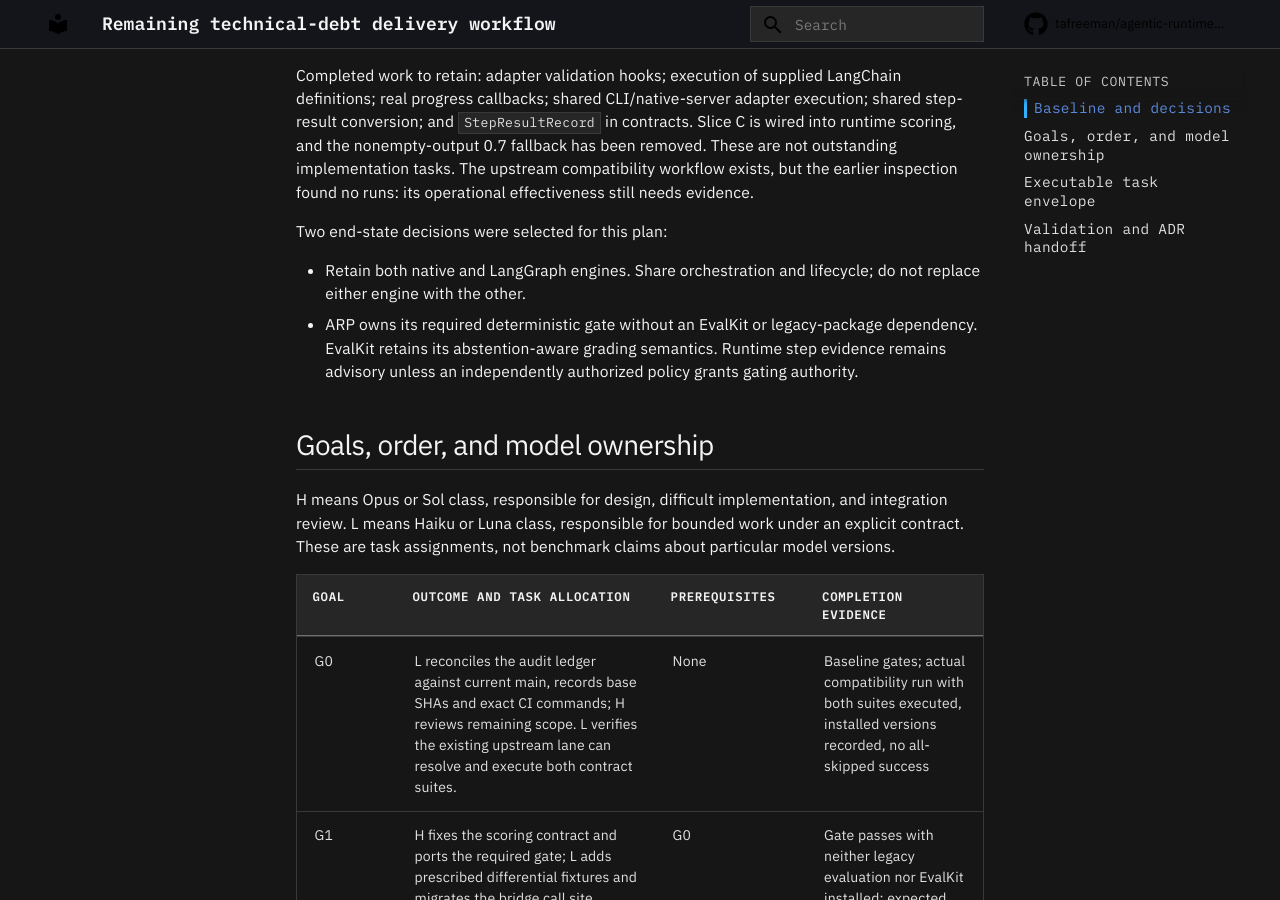
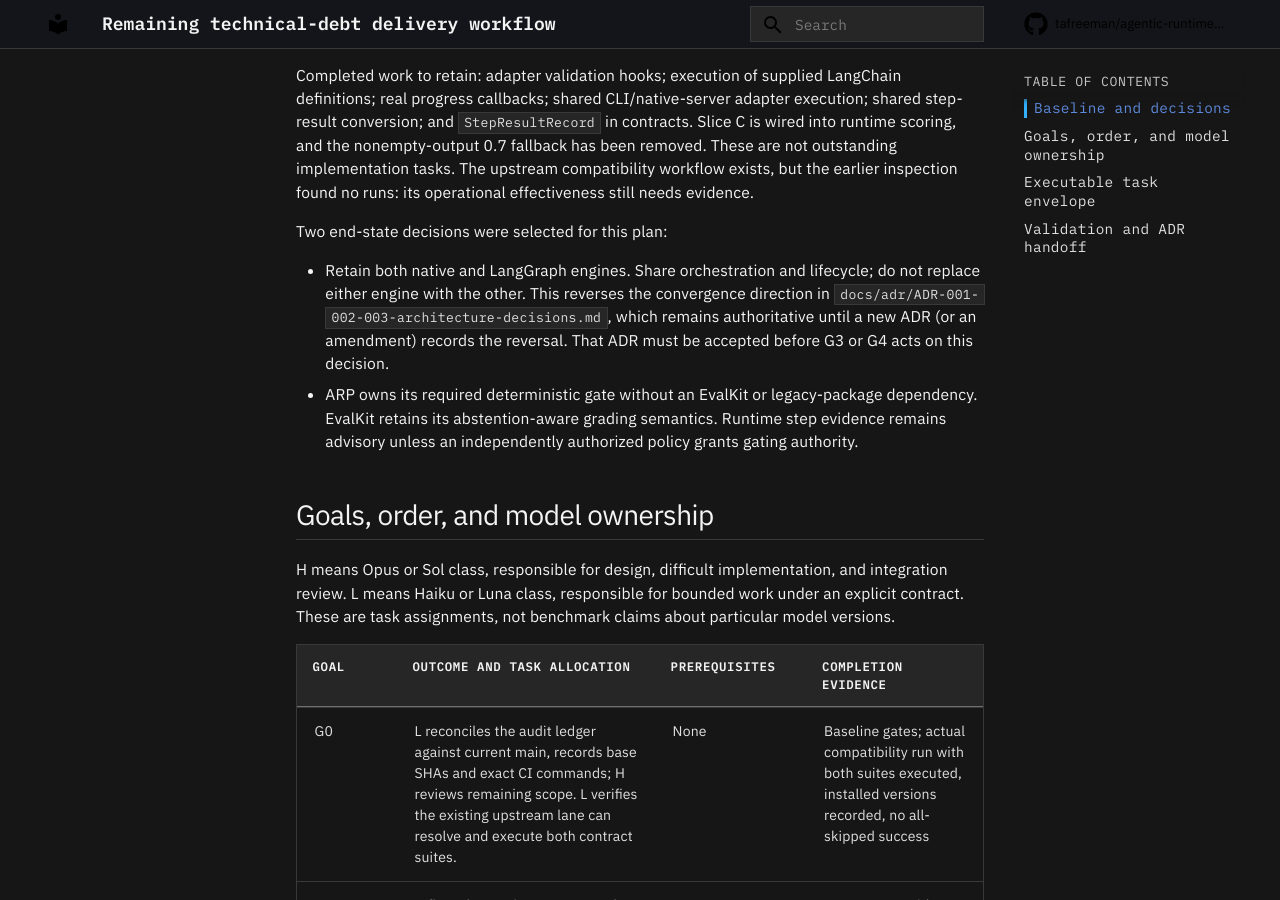
Before and after one commit to tafreeman/agentic-runtime-platform, an MkDocs documentation site: the page built from docs/plans/2026-09-10-tech-debt-workflow.md, in a window 1280 px wide and 900 px high, scrolled down 485 px. Built offline with MkDocs 1.6.1 and Material for MkDocs 9.7.7, drawn with Linux system fonts in a browser that asks for light colours; comment, search, counter and statistics services are not loaded.

Commit message:
docs(plans): name the legacy package in G6 and gate the engine decision on an ADR

```diff
--- a/docs/plans/2026-09-10-tech-debt-workflow.md
+++ b/docs/plans/2026-09-10-tech-debt-workflow.md
@@ -23,7 +23,10 @@ no runs: its operational effectiveness still needs evidence.
 Two end-state decisions were selected for this plan:
 
 * Retain both native and LangGraph engines. Share orchestration and lifecycle;
-  do not replace either engine with the other.
+  do not replace either engine with the other. This reverses the convergence
+  direction in `docs/adr/ADR-001-002-003-architecture-decisions.md`, which
+  remains authoritative until a new ADR (or an amendment) records the
+  reversal. That ADR must be accepted before G3 or G4 acts on this decision.
 * ARP owns its required deterministic gate without an EvalKit or legacy-package
   dependency. EvalKit retains its abstention-aware grading semantics. Runtime
   step evidence remains advisory unless an independently authorized policy
```
Also changed, not shown: docs/plans/tech-debt/boundaries-and-cleanup-addendum.md (+1 -1 lines).
